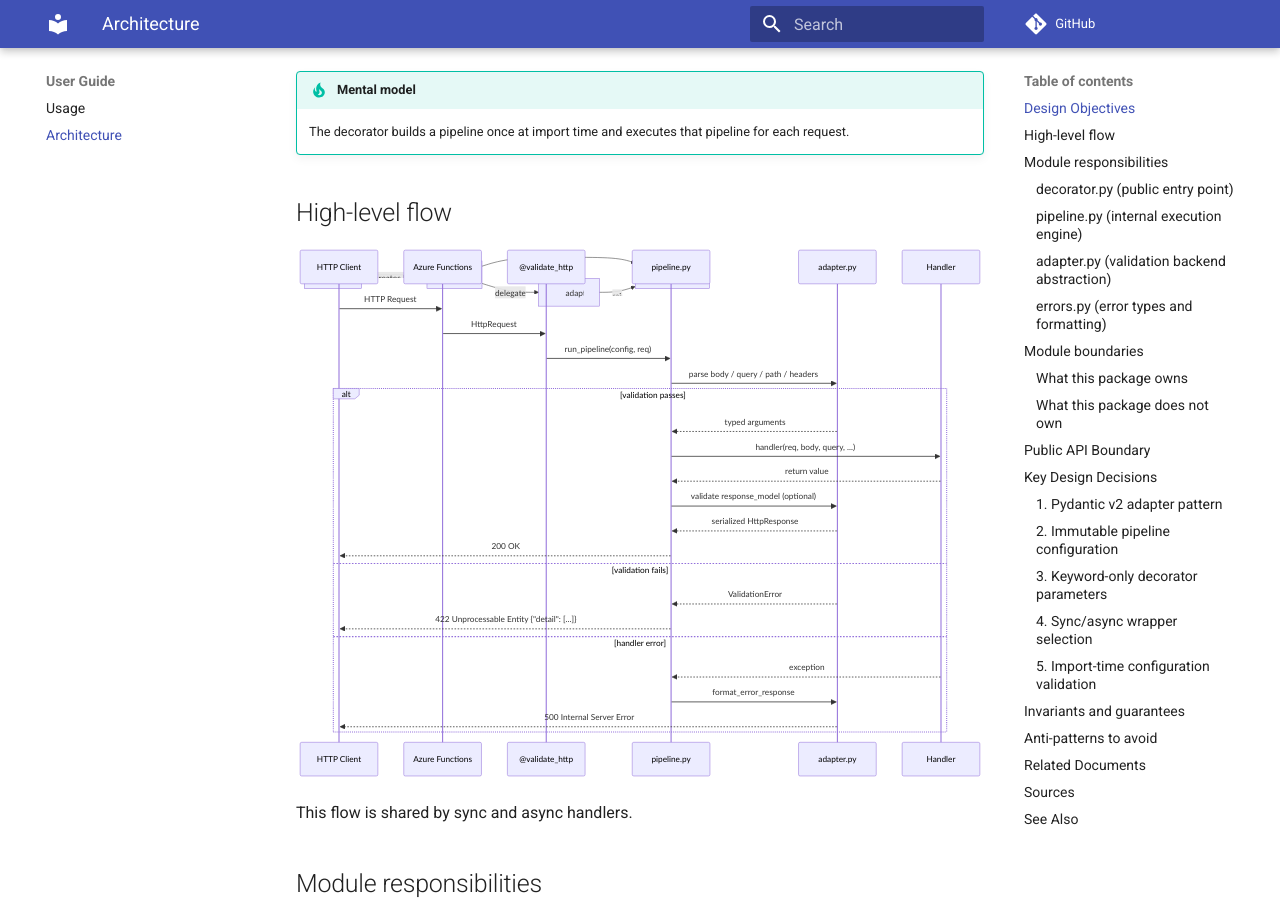
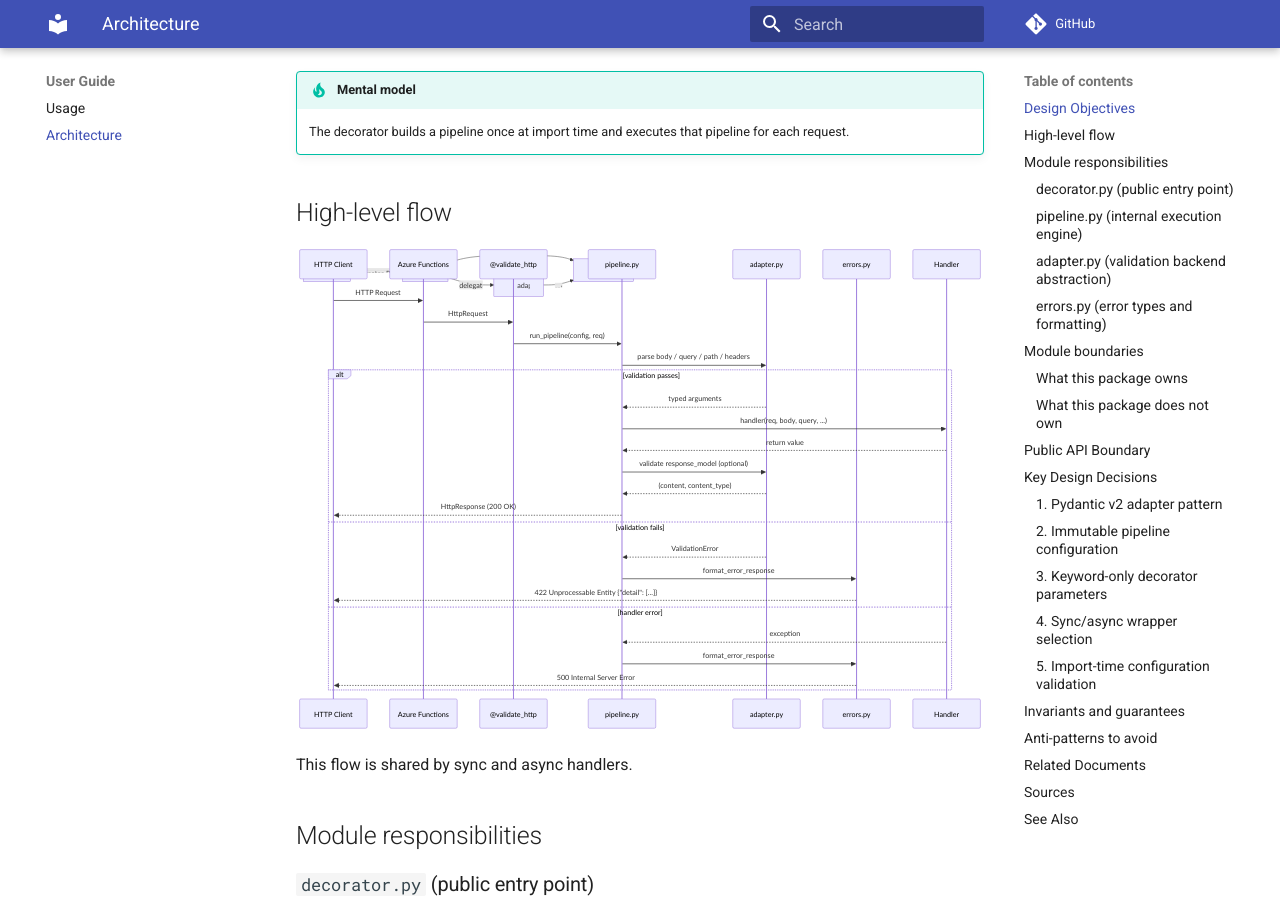
Before and after one commit to yeongseon/azure-functions-validation-python, an MkDocs documentation site: the page built from docs/architecture.md, in a window 1280 px wide and 900 px high, scrolled down 504 px. Built offline with MkDocs 1.6.1 and Material for MkDocs 9.7.7, drawn with Linux system fonts in a browser that asks for light colours; comment, search, counter and statistics services are not loaded.

Commit message:
docs: correct pipeline sequence diagram and add README flow diagram (#221)
- Fix stale adapter return in docs/architecture.md sequence diagram:
  adapter.serialize() returns (content, content_type); the pipeline's
  _build_response constructs the HttpResponse. Diagram now shows
  'AD-->>PL: (content, content_type)' and 'PL-->>Client: HttpResponse'.
- Route error formatting through an ERR (errors.py) participant instead of
  the adapter, matching format_error_response living in errors.py and being
  called by the pipeline (aligns the sequence diagram with the existing
  module-boundary flowchart).
- Add a compact request/response flow diagram to README.md and mirror it into
  the ja/ko/zh-CN READMEs.

Closes #212

````diff
--- a/docs/architecture.md
+++ b/docs/architecture.md
@@ -25,6 +25,7 @@ sequenceDiagram
     participant DEC as @validate_http
     participant PL as pipeline.py
     participant AD as adapter.py
+    participant ERR as errors.py
     participant H as Handler
 
     Client->>AZ: HTTP Request
@@ -37,15 +38,16 @@ sequenceDiagram
         PL->>H: handler(req, body, query, ...)
         H-->>PL: return value
         PL->>AD: validate response_model (optional)
-        AD-->>PL: serialized HttpResponse
-        PL-->>Client: 200 OK
+        AD-->>PL: (content, content_type)
+        PL-->>Client: HttpResponse (200 OK)
     else validation fails
         AD-->>PL: ValidationError
-        PL-->>Client: 422 Unprocessable Entity {"detail": [...]}
+        PL->>ERR: format_error_response
+        ERR-->>Client: 422 Unprocessable Entity {"detail": [...]}
     else handler error
         H-->>PL: exception
-        PL->>AD: format_error_response
-        AD-->>Client: 500 Internal Server Error
+        PL->>ERR: format_error_response
+        ERR-->>Client: 500 Internal Server Error
     end
 ```
 
````
Also changed, not shown: README.ja.md (+16 -0 lines), README.ko.md (+16 -0 lines), README.md (+16 -0 lines), README.zh-CN.md (+16 -0 lines).
